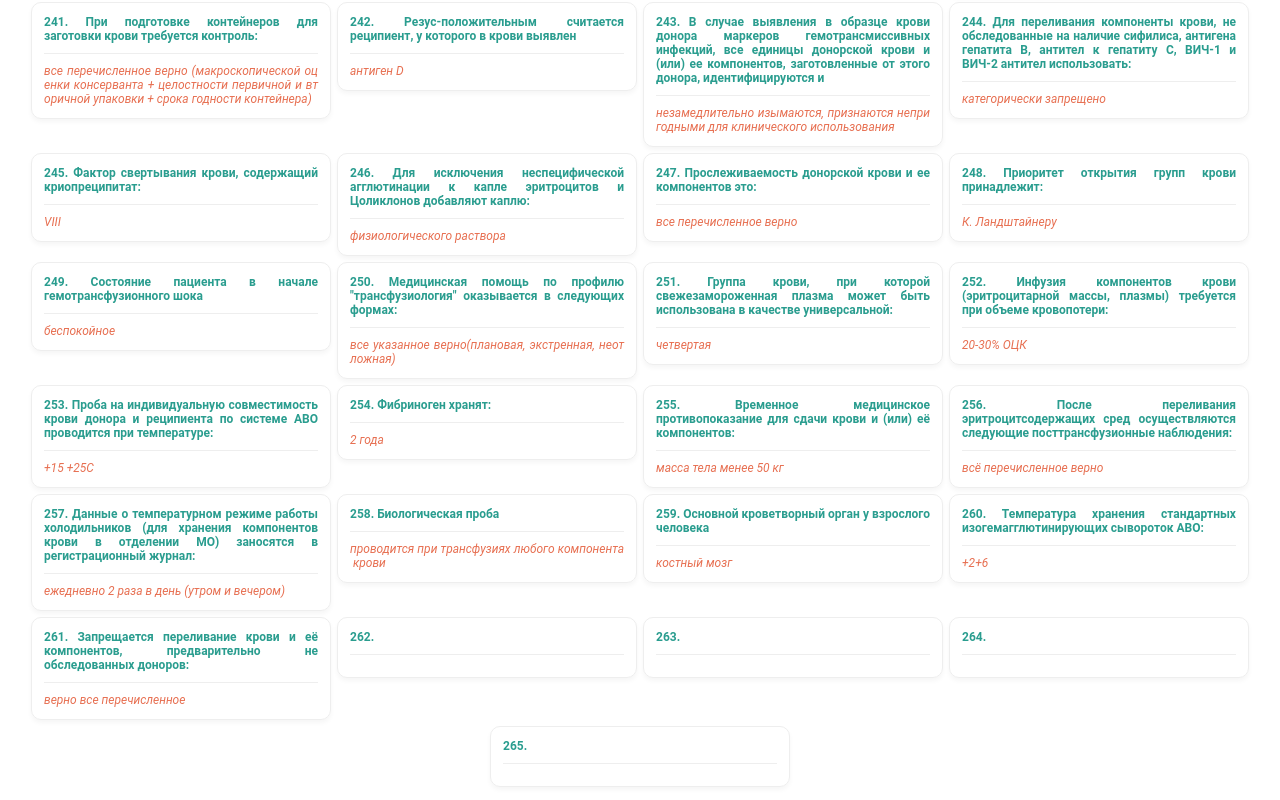
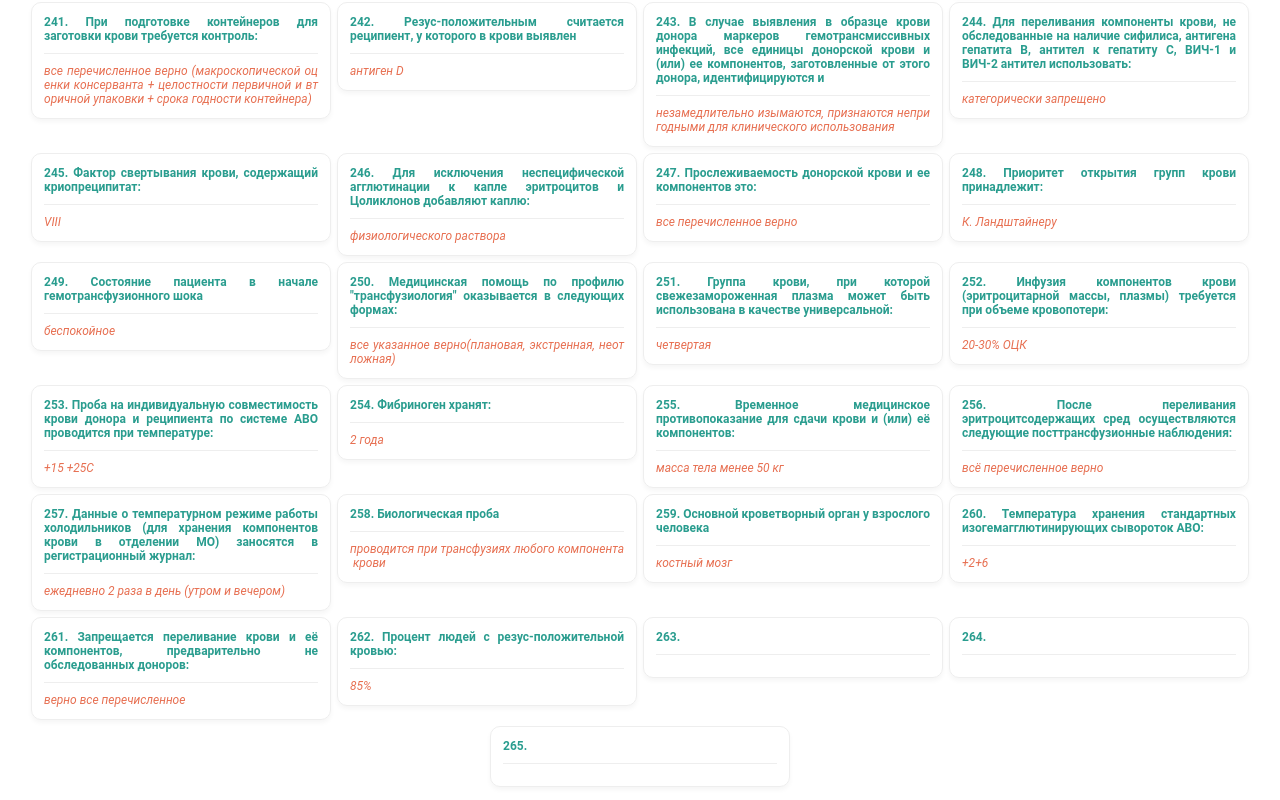
Before and after one commit to dfr8938/transfusio-app, a React (Create React App) app: page / in a window 1280 px wide. Shown: the part 8056-8856 px from the top of the page. Built offline with nearby package versions, Linux system fonts and the light colour scheme.

Commit message:
...added answers...

```diff
--- a/public/index.html
+++ b/public/index.html
@@ -5,6 +5,7 @@
     <link rel="icon" type="image/png" href="/favicon.png" />
     <meta name="viewport" content="width=device-width, initial-scale=1" />
     <title>Transfusio | CheateSheet</title>
+    <link rel="stylesheet" href="https://cdnjs.cloudflare.com/ajax/libs/font-awesome/7.0.1/css/all.min.css" integrity="sha512-2SwdPD6INVrV/lHTZbO2nodKhrnDdJK9/kg2XD1r9uGqPo1cUbujc+IYdlYdEErWNu69gVcYgdxlmVmzTWnetw==" crossorigin="anonymous" referrerpolicy="no-referrer" />
   </head>
   <body>
     <noscript>You need to enable JavaScript to run this app.</noscript>
--- a/src/database/database.js
+++ b/src/database/database.js
@@ -1500,8 +1500,8 @@
   },
   {
     id: 261,
-    question: "",
-    answer: "",
+    question: "Процент людей с резус-положительной кровью:",
+    answer: "85%",
   },
   {
     id: 262,
```
